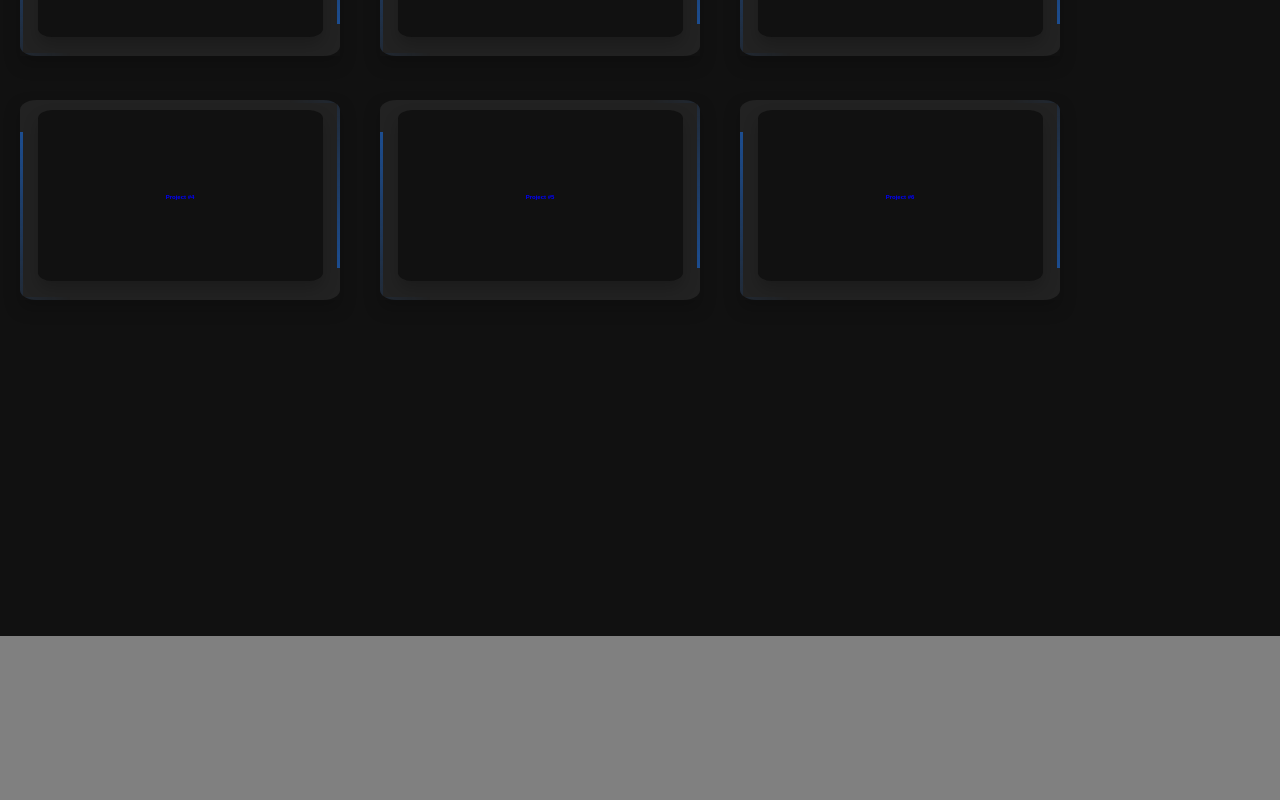
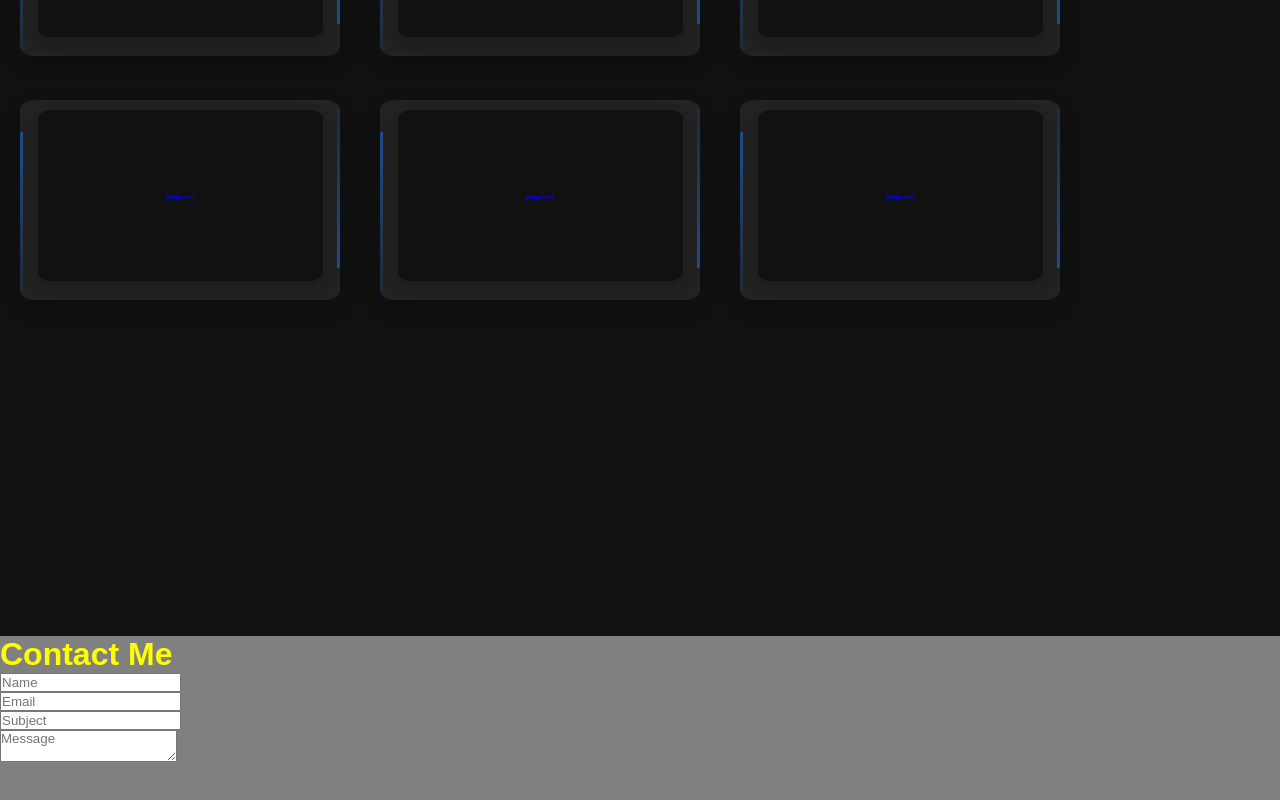
Before and after one commit to Rayissach/rays_react-portfolio, a React (Create React App) app: page / in a window 1280 px wide. Shown: the part 1028-1828 px from the top of the page. Built offline with nearby package versions, Linux system fonts and the light colour scheme.

Commit message:
Contact form textfields

```diff
--- a/src/components/Contact/contactElements.js
+++ b/src/components/Contact/contactElements.js
@@ -4,6 +4,19 @@ export const ContactContainer = styled.div `
 background: grey;
 height: 50vh;
 `
+export const ContactWrapper =styled.div `
+border: 1px black;
+// height: 75%;
+width: 50%;
+display: block;
+position: absolute;
+margin: auto;
+text-decoration: none;
+`
+
 export const ContactForm = styled.form `
-height: 90%;
+position: relative;
+justify-content: space-evenly;
+margin: auto;
+
 `
--- a/src/components/Contact/index.js
+++ b/src/components/Contact/index.js
@@ -1,13 +1,29 @@
 import React from 'react';
-import { ContactContainer, ContactForm } from './contactElements.js';
+import { PictureInPictureAlt } from 'styled-icons/material';
+import { ContactContainer, ContactForm, ContactWrapper } from './contactElements.js';
 
+const h1Style = {
+  color: 'yellow',
+}
+const inputStyle = {
+  height: '20%',
+}
 const Contact = () => {
   return (
     <>
     <ContactContainer>
-      <ContactForm>
-
-      </ContactForm>
+      <ContactWrapper>
+        <ContactForm>
+          <h1 style= {h1Style}>Contact Me</h1>
+          <input type='text' id='name' style= {inputStyle} placeholder='Name' />
+          <br />
+          <input type='text' id='email' style= {inputStyle} placeholder='Email' />
+          <br />
+          <input type='text' id='subject' style= {inputStyle}name='subject' placeholder='Subject' />
+          <br />
+          <textarea type='text' id='Message' style= {inputStyle} placeholder='Message' />
+        </ContactForm>
+      </ContactWrapper>
     </ContactContainer>
     </>
   )
```
Also changed, not shown: 1 other file (tests, documents, lock files or other folders).
